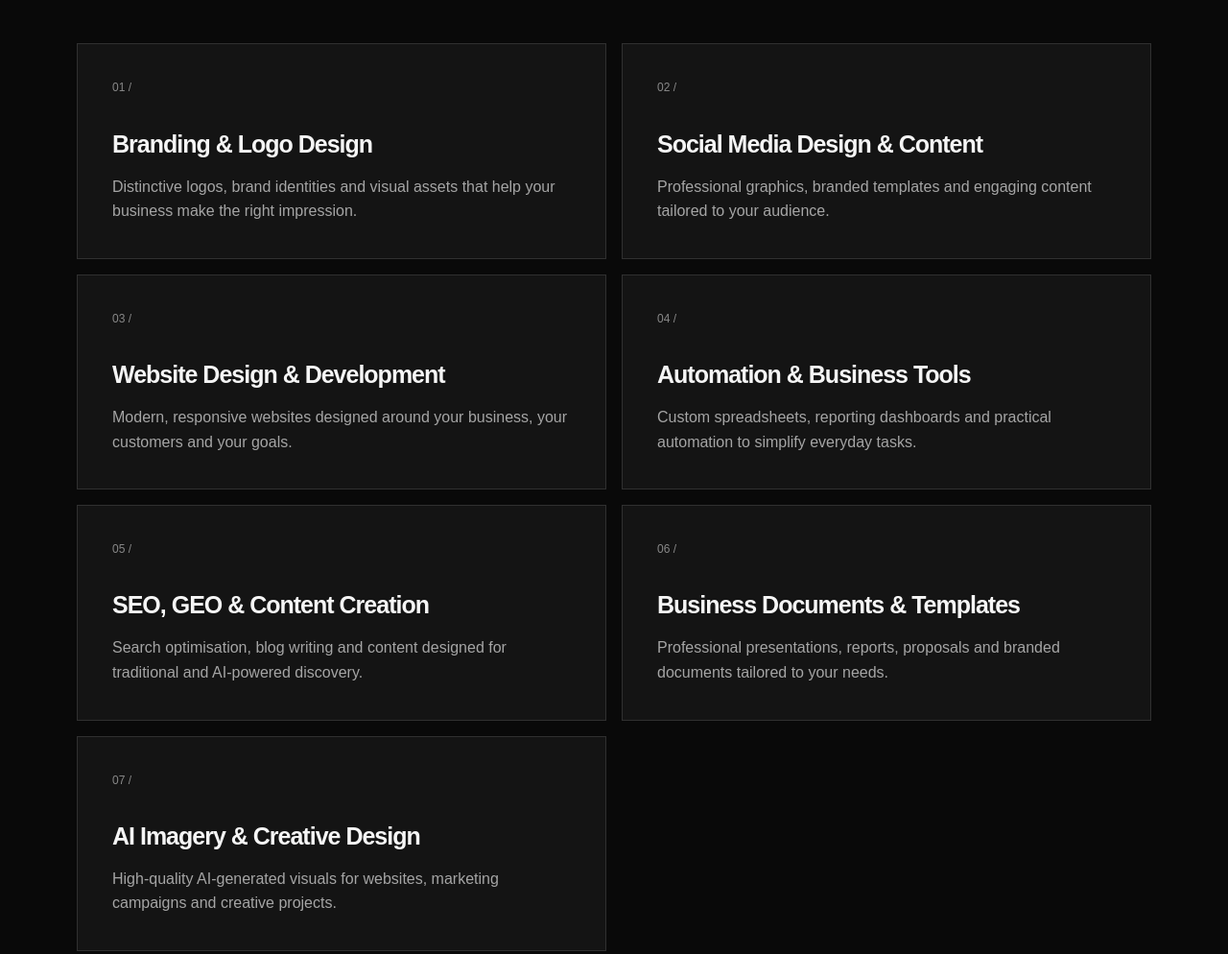
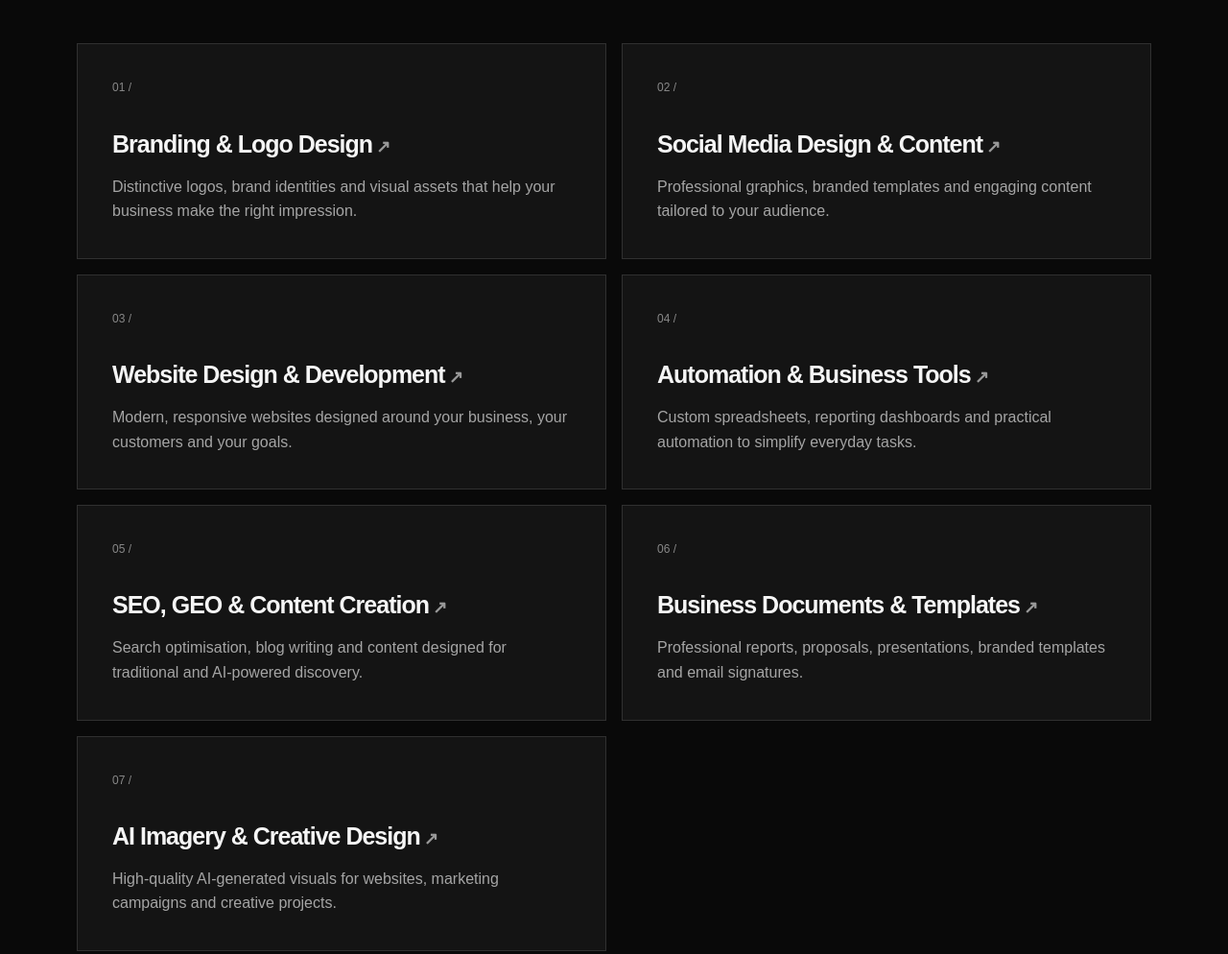
Before and after one commit to DavidCyb33/sedigi-website, a plain HTML site: page index.html in a window 1280 px wide. Shown: the part 1148-2142 px from the top of the page at 96% size. Drawn offline with Linux system fonts and the light colour scheme.

Commit message:
Enhance service section with links and styles
Added service links and improved accessibility with focus styles.

```diff
--- a/index.html
+++ b/index.html
@@ -166,6 +166,24 @@
 
     .service:hover { border-color: #888; }
 
+.service-link {
+  display: block;
+  text-decoration: none;
+  color: inherit;
+}
+
+.service-link:focus-visible {
+  outline: 2px solid white;
+  outline-offset: 3px;
+}
+
+.service-link h3::after {
+  content: " ↗";
+  font-size: 18px;
+  color: #999;
+}
+
+
     .service-number {
       font-size: 12px;
       color: #888;
@@ -316,75 +334,77 @@
       </p>
 
 
+
 <div class="services">
 
-  <article class="service">
+  <a class="service service-link" href="/services/branding-logo-design/">
     <div class="service-number">01 /</div>
     <h3>Branding & Logo Design</h3>
     <p>
       Distinctive logos, brand identities and visual assets
       that help your business make the right impression.
     </p>
-  </article>
+  </a>
 
-  <article class="service">
+  <a class="service service-link" href="/services/social-media-design-content/">
     <div class="service-number">02 /</div>
     <h3>Social Media Design & Content</h3>
     <p>
       Professional graphics, branded templates and
       engaging content tailored to your audience.
     </p>
-  </article>
+  </a>
 
-  <article class="service">
+  <a class="service service-link" href="/services/website-design/">
     <div class="service-number">03 /</div>
     <h3>Website Design & Development</h3>
     <p>
       Modern, responsive websites designed around your
       business, your customers and your goals.
     </p>
-  </article>
+  </a>
 
-  <article class="service">
+  <a class="service service-link" href="/services/automation-business-tools/">
     <div class="service-number">04 /</div>
     <h3>Automation & Business Tools</h3>
     <p>
       Custom spreadsheets, reporting dashboards and
       practical automation to simplify everyday tasks.
     </p>
-  </article>
+  </a>
 
-  <article class="service">
+  <a class="service service-link" href="/services/seo-geo-content/">
     <div class="service-number">05 /</div>
     <h3>SEO, GEO & Content Creation</h3>
     <p>
       Search optimisation, blog writing and content
       designed for traditional and AI-powered discovery.
     </p>
-  </article>
+  </a>
 
-  <article class="service">
+  <a class="service service-link" href="/services/business-documents-templates/">
     <div class="service-number">06 /</div>
     <h3>Business Documents & Templates</h3>
     <p>
-      Professional presentations, reports, proposals
-      and branded documents tailored to your needs.
+      Professional reports, proposals, presentations,
+      branded templates and email signatures.
     </p>
-  </article>
+  </a>
 
-  <article class="service">
+  <a class="service service-link" href="/services/ai-imagery-creative-design/">
     <div class="service-number">07 /</div>
     <h3>AI Imagery & Creative Design</h3>
     <p>
       High-quality AI-generated visuals for websites,
       marketing campaigns and creative projects.
     </p>
-  </article>
+  </a>
 
 </div>
 </div>
 
 </section>
+
 
 <section id="about">
     <div class="container about-grid">
```
